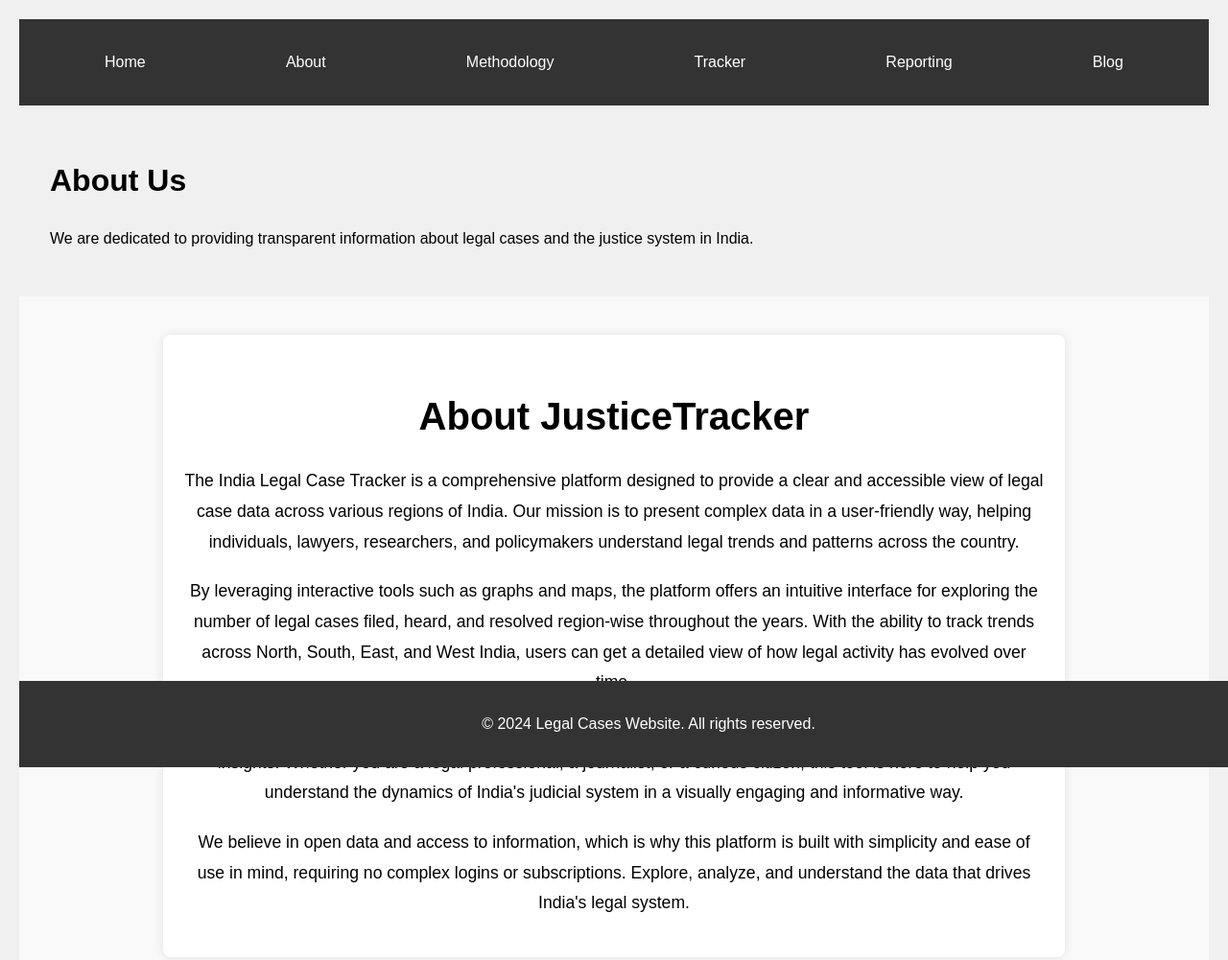
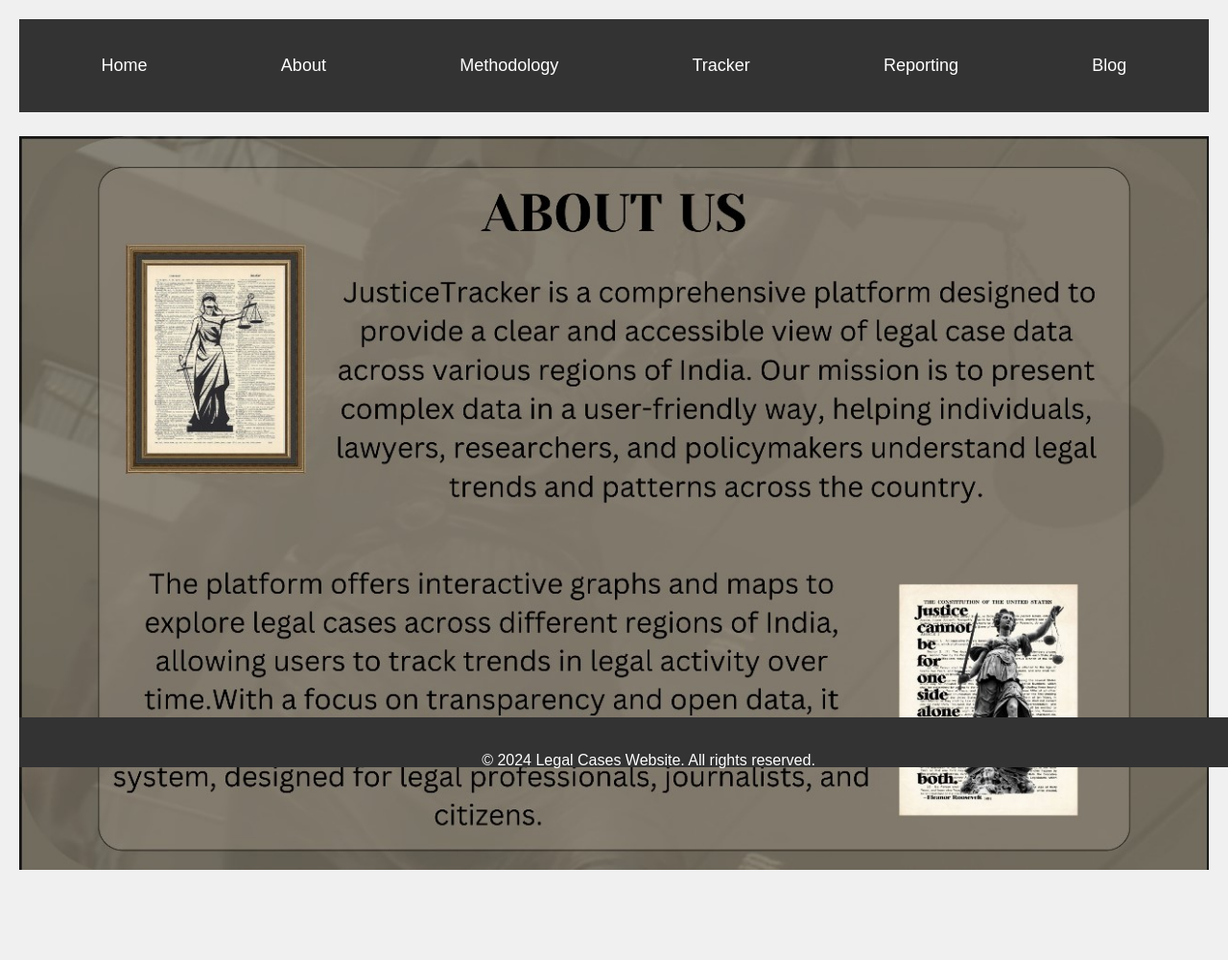
Before and after one commit to parul-sharma16/Graphica-TTKB, a plain HTML site: page about.html in a window 1280 px wide. Shown: the whole page at 96% size. After the commit the page ends 934 px from the top, so only its background shows below. Drawn offline with Linux system fonts and the light colour scheme.

Commit message:
second commit

```diff
--- a/about.html
+++ b/about.html
@@ -17,25 +17,9 @@
             <li><a class="nav-bar" href="blog.html">Blog</a></li>
         </ul>
 
-    </nav>
-    <main>
-        <h1>About Us</h1>
-        <p>We are dedicated to providing transparent information about legal cases and the justice system in India.</p>
-    </main>
-    <section id="about">
-        <div class="container">
-          <h2>About JusticeTracker</h2>
-          <p>The India Legal Case Tracker is a comprehensive platform designed to provide a clear and accessible view of legal case data across various regions of India. Our mission is to present complex data in a user-friendly way, helping individuals, lawyers, researchers, and policymakers understand legal trends and patterns across the country.</p>
-
-          <p>By leveraging interactive tools such as graphs and maps, the platform offers an intuitive interface for exploring the number of legal cases filed, heard, and resolved region-wise throughout the years. With the ability to track trends across North, South, East, and West India, users can get a detailed view of how legal activity has evolved over time.</p>
-
-          <p>Our goal is to foster transparency and awareness of India's legal landscape, empowering users with data-driven insights. Whether you are a legal professional, a journalist, or a curious citizen, this tool is here to help you understand the dynamics of India's judicial system in a visually engaging and informative way.</p>
-
-          <p>We believe in open data and access to information, which is why this platform is built with simplicity and ease of use in mind, requiring no complex logins or subscriptions. Explore, analyze, and understand the data that drives India's legal system.</p>
-        </div>
-      </section>
-
-    <footer>
+    </nav><br>
+    <img src="about.jpg" alt="about" class="about-img">
+    <footer class="footer">
         <p>&copy; 2024 Legal Cases Website. All rights reserved.</p>
     </footer>
 </body>
--- a/styles.css
+++ b/styles.css
@@ -24,6 +24,7 @@ nav a {
 }
 .nav-bar{
     transition: color 0.3s ease;
+    font-size: large;
 }
 .nav-bar:hover{
     color: rgb(162, 160, 160);
@@ -70,7 +71,6 @@ button:hover {
     background-color: #555;
 }
 
-/* Add any additional styles from the previous dashboard implementation */
 body {
     font-family: Arial, sans-serif;
     margin: 0;
@@ -158,3 +158,10 @@ canvas {
     line-height: 1.8;
     margin-bottom: 20px;
   }
+.about-img{
+    width: 100%;
+    height: 100%;
+}
+.footer{
+    height: 20px;
+}
```
Also changed, not shown: index.html (+4 -4 lines), about.jpg (added).
